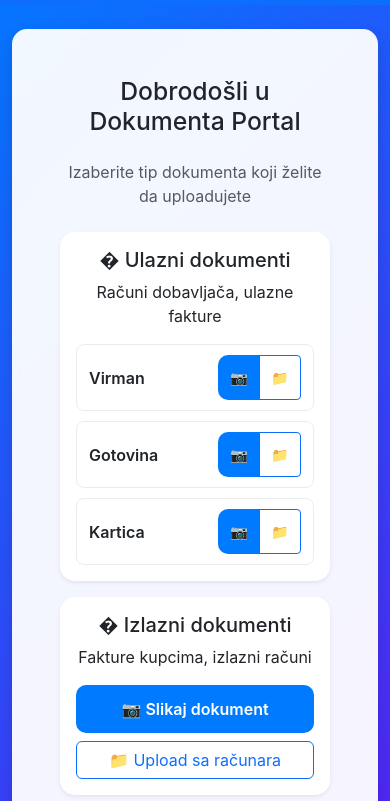
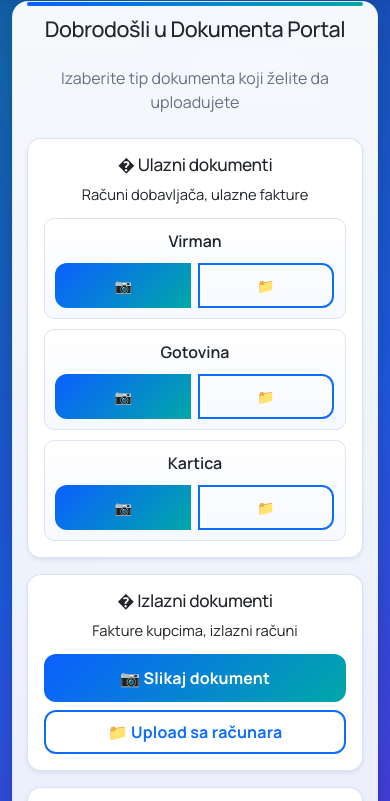
Before and after one commit to zeljkobar/dokumenta_portal, a plain HTML site: page frontend/dashboard.html in a window 390 px wide. Shown: the part 82-883 px from the top of the page. Drawn offline with nearby package versions, Linux system fonts and the light colour scheme; no server answers; sample sign-in values are in the browser's storage.

Commit message:
Improve modern mobile UI for frontend and admin

```diff
--- a/frontend/css/style.css
+++ b/frontend/css/style.css
@@ -1,54 +1,129 @@
 /* Mobile-first responsive design */
+@import url("https://fonts.googleapis.com/css2?family=Manrope:wght@400;500;600;700;800&display=swap");
+
 :root {
-  --primary-color: #007bff;
-  --dark-color: #343a40;
-  --light-bg: #f8f9fa;
+  --primary-color: #0b5fff;
+  --primary-dark: #0a45c9;
+  --accent-color: #00a8a8;
+  --text-color: #1d2433;
+  --muted-text: #667085;
+  --surface: rgba(255, 255, 255, 0.92);
+  --surface-strong: #ffffff;
+  --line-color: #dde3ef;
+  --shadow-soft: 0 14px 34px rgba(20, 34, 74, 0.16);
 }
 
 body {
-  font-family: -apple-system, BlinkMacSystemFont, "Segoe UI", Roboto, sans-serif;
-  background: linear-gradient(135deg, var(--primary-color) 0%, #6610f2 100%);
+  font-family: "Manrope", "Segoe UI", sans-serif;
+  color: var(--text-color);
+  background:
+    radial-gradient(circle at 9% 15%, rgba(0, 168, 168, 0.28), transparent 35%),
+    radial-gradient(circle at 92% 20%, rgba(11, 95, 255, 0.28), transparent 33%),
+    linear-gradient(140deg, #0f2f7a 0%, #2f59cf 52%, #5e2ad1 100%);
   min-height: 100vh;
+}
+
+.navbar {
+  backdrop-filter: blur(8px);
+  box-shadow: 0 8px 20px rgba(8, 22, 58, 0.2);
 }
 
 .login-container {
   width: 100%;
-  max-width: 400px;
+  max-width: 420px;
   padding: 1rem;
 }
 
 .card {
-  border: none;
-  border-radius: 15px;
-  backdrop-filter: blur(10px);
-  background: rgba(255, 255, 255, 0.95);
+  border: 1px solid rgba(220, 228, 244, 0.8);
+  border-radius: 18px;
+  backdrop-filter: blur(8px);
+  background: var(--surface);
+  box-shadow: var(--shadow-soft);
+}
+
+.container.mt-4 > .row > .col-12 > .card {
+  border: 1px solid rgba(220, 228, 244, 0.58);
+  background: linear-gradient(180deg, rgba(255, 255, 255, 0.96) 0%, rgba(249, 252, 255, 0.92) 100%);
+}
+
+.container.mt-4 > .row > .col-12 > .card > .card-body {
+  position: relative;
+}
+
+.container.mt-4 > .row > .col-12 > .card > .card-body::before {
+  content: "";
+  position: absolute;
+  left: 24px;
+  right: 24px;
+  top: 0;
+  height: 4px;
+  border-radius: 999px;
+  background: linear-gradient(90deg, #0b5fff 0%, #00a8a8 100%);
+}
+
+.card.h-100.border-0.shadow-sm {
+  border: 1px solid rgba(214, 224, 244, 0.9) !important;
+  background: #ffffff;
+  border-radius: 16px;
+  transition: transform 0.2s ease, box-shadow 0.2s ease;
+}
+
+.card.h-100.border-0.shadow-sm:hover {
+  transform: translateY(-2px);
+  box-shadow: 0 14px 28px rgba(18, 45, 104, 0.18) !important;
+}
+
+.card-title,
+h1,
+h2,
+h3,
+h4,
+h5,
+h6 {
+  letter-spacing: -0.02em;
+}
+
+.btn {
+  border-radius: 12px;
+  font-weight: 700;
+  letter-spacing: 0.01em;
 }
 
 .btn-primary {
-  background: var(--primary-color);
+  background: linear-gradient(135deg, var(--primary-color) 0%, var(--accent-color) 100%);
   border: none;
-  border-radius: 10px;
+  border-radius: 12px;
   padding: 12px;
-  font-weight: 600;
-  transition: all 0.3s ease;
+  transition: all 0.22s ease;
 }
 
 .btn-primary:hover {
-  background: #0056b3;
-  transform: translateY(-2px);
-  box-shadow: 0 4px 12px rgba(0, 123, 255, 0.3);
+  background: linear-gradient(135deg, var(--primary-dark) 0%, #008b8b 100%);
+  transform: translateY(-1px);
+  box-shadow: 0 10px 20px rgba(11, 95, 255, 0.25);
 }
 
-.form-control {
-  border-radius: 10px;
-  border: 2px solid #e9ecef;
-  padding: 12px 15px;
-  transition: border-color 0.3s ease;
+.btn-outline-primary {
+  border-width: 2px;
 }
 
-.form-control:focus {
+.form-control,
+.form-select {
+  border-radius: 12px;
+  border: 1px solid var(--line-color);
+  padding: 12px 14px;
+  transition: border-color 0.2s ease, box-shadow 0.2s ease;
+}
+
+.form-control:focus,
+.form-select:focus {
   border-color: var(--primary-color);
-  box-shadow: 0 0 0 0.2rem rgba(0, 123, 255, 0.25);
+  box-shadow: 0 0 0 0.2rem rgba(11, 95, 255, 0.18);
+}
+
+.text-muted {
+  color: var(--muted-text) !important;
 }
 
 .camera-container {
@@ -89,18 +164,18 @@ body {
 
 .scan-page {
   width: min(100%, 260px);
-  border: 1px solid #e9ecef;
+  border: 1px solid var(--line-color);
   border-radius: 8px;
   padding: 12px;
   background: #fff;
-  box-shadow: 0 2px 10px rgba(0, 0, 0, 0.08);
+  box-shadow: 0 6px 16px rgba(17, 39, 86, 0.12);
 }
 
 .scan-preview-frame {
   position: relative;
   width: 100%;
   aspect-ratio: 3 / 4;
-  background: #f1f3f5;
+  background: #eef2fb;
   border-radius: 8px;
   overflow: hidden;
   display: flex;
@@ -162,7 +237,7 @@ body {
   justify-content: space-between;
   gap: 10px;
   padding: 10px 12px;
-  border: 1px solid #e9ecef;
+  border: 1px solid var(--line-color);
   border-radius: 8px;
   background: #fff;
 }
@@ -216,15 +291,106 @@ body {
   transform: translate(-50%, -50%);
   background: white;
   padding: 2rem;
-  border-radius: 15px;
+  border-radius: 18px;
   box-shadow: 0 10px 30px rgba(0, 0, 0, 0.3);
   z-index: 1050;
 }
 
 /* Mobile optimizations */
 @media (max-width: 768px) {
+  body {
+    background:
+      radial-gradient(circle at 6% 12%, rgba(0, 168, 168, 0.32), transparent 40%),
+      linear-gradient(150deg, #193f9c 0%, #1d57d7 48%, #5e2ad1 100%);
+  }
+
+  .navbar .container {
+    padding-top: 8px;
+    padding-bottom: 8px;
+  }
+
+  .navbar-brand {
+    font-size: 1rem;
+    max-width: 58vw;
+    white-space: nowrap;
+    overflow: hidden;
+    text-overflow: ellipsis;
+  }
+
+  .navbar-text {
+    display: none;
+  }
+
   .container-fluid {
     padding: 1rem;
+  }
+
+  .container {
+    padding-left: 12px;
+    padding-right: 12px;
+  }
+
+  .container.mt-4 {
+    margin-top: 0.8rem !important;
+  }
+
+  .container.mt-4 > .row > .col-12 > .card > .card-body {
+    padding: 0.9rem !important;
+  }
+
+  .container.mt-4 > .row > .col-12 > .card > .card-body::before {
+    left: 14px;
+    right: 14px;
+  }
+
+  .card {
+    border-radius: 16px;
+  }
+
+  .card-body {
+    padding: 1rem;
+  }
+
+  .card.h-100.border-0.shadow-sm {
+    border-radius: 14px;
+  }
+
+  .card.h-100.border-0.shadow-sm .card-title {
+    font-size: 1.08rem;
+    margin-bottom: 0.45rem;
+  }
+
+  .card.h-100.border-0.shadow-sm .card-text {
+    font-size: 0.92rem;
+    margin-bottom: 0.8rem;
+  }
+
+  .btn,
+  .form-control,
+  .form-select {
+    min-height: 44px;
+  }
+
+  .btn-group-sm > .btn,
+  .btn-sm {
+    min-height: 38px;
+  }
+
+  .upload-subtype-row {
+    padding: 10px;
+    flex-direction: column;
+    align-items: stretch;
+  }
+
+  .upload-subtype-row .btn-group {
+    width: 100%;
+    display: grid;
+    grid-template-columns: 1fr 1fr;
+    gap: 8px;
+  }
+
+  .upload-subtype-row .btn-group .btn {
+    width: 100%;
   }
 
   .camera-controls {
@@ -234,6 +400,33 @@ body {
   .capture-btn {
     width: 60px;
     height: 60px;
+  }
+}
+
+@media (max-width: 576px) {
+  .login-container {
+    padding: 0.75rem;
+  }
+
+  .card-body.text-center.p-5 {
+    padding: 1rem !important;
+  }
+
+  h2.mb-4 {
+    font-size: 1.35rem;
+  }
+
+  .row.g-3 > [class*="col-"] {
+    width: 100%;
+  }
+
+  .container.mt-4 > .row > .col-12 > .card > .card-body {
+    border-radius: 12px;
+  }
+
+  .upload-subtype-row {
+    border-radius: 10px;
+    background: linear-gradient(180deg, #ffffff 0%, #f6f9ff 100%);
   }
 }
 
--- a/frontend/dashboard.html
+++ b/frontend/dashboard.html
@@ -8,7 +8,7 @@
       href="https://cdn.jsdelivr.net/npm/bootstrap@5.3.0/dist/css/bootstrap.min.css"
       rel="stylesheet"
     />
-    <link rel="stylesheet" href="css/style.css" />
+    <link rel="stylesheet" href="css/style.css?v=20260426" />
   </head>
   <body>
     <!-- Navigation -->
```
Also changed, not shown: admin/dashboard.html (+82 -0 lines), frontend/camera.html (+1 -1 lines), frontend/index.html (+1 -1 lines).
